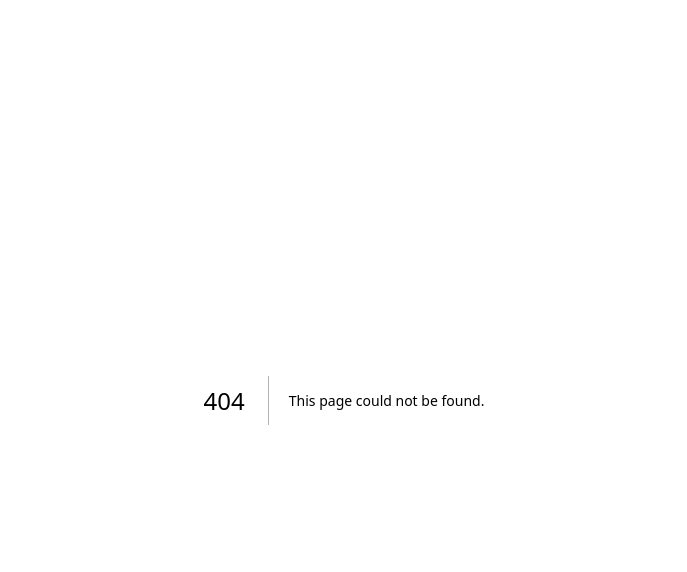
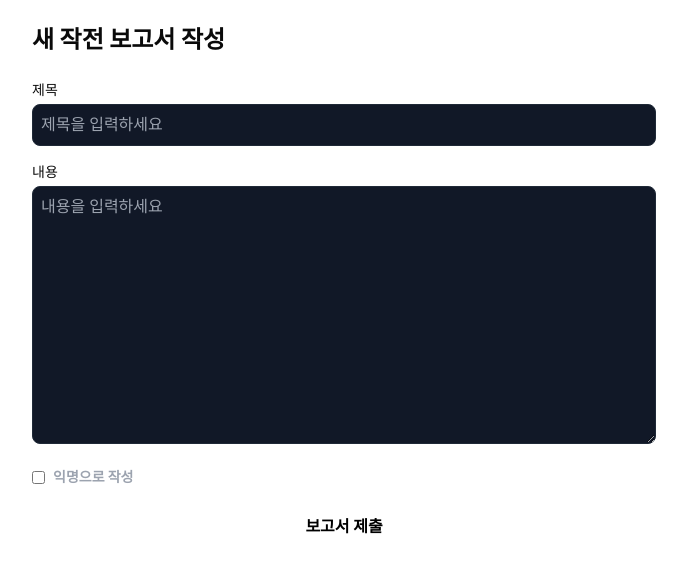
Before and after one commit to CSE4Seoul/cse4seoul, a Next.js app: page /board/write in a window 1280 px wide. Before the commit this address had no page. Shown: the top 572 px of the page, without its empty margins (296-983 px from the left). Built offline with nearby package versions, Linux system fonts and the light colour scheme.

Commit message:
board function add

```diff
--- /dev/null
+++ b/app/(main)/board/[id]/page.tsx
@@ -0,0 +1,41 @@
+import { createClient } from '@/utils/supabase/server';
+import { notFound } from 'next/navigation';
+import Link from 'next/link';
+
+export default async function PostDetailPage({ params }: { params: { id: string } }) {
+  const supabase = await createClient();
+
+  // URL 파라미터로 넘어온 ID로 글 하나만 조회
+  const { data: post } = await supabase
+    .from('posts')
+    .select('*')
+    .eq('id', params.id)
+    .single();
+
+  if (!post) notFound(); // 글이 없으면 404 페이지로
+
+  return (
+    <div className="max-w-3xl mx-auto p-6 text-white">
+      <Link href="/board" className="text-blue-400 hover:underline mb-6 block">
+        ← 목록으로 돌아가기
+      </Link>
+
+      <article className="bg-gray-900/30 border border-gray-800 rounded-3xl p-8 backdrop-blur-sm">
+        <header className="mb-8 border-b border-gray-800 pb-6">
+          <h1 className="text-4xl font-bold mb-4">{post.title}</h1>
+          <div className="flex items-center text-gray-400 gap-3">
+            <span className="font-semibold text-gray-200">
+              {post.is_anonymous ? '익명의 요원' : post.author_name}
+            </span>
+            <span>•</span>
+            <span>{new Date(post.created_at).toLocaleString()}</span>
+          </div>
+        </header>
+
+        <div className="text-lg leading-relaxed whitespace-pre-wrap text-gray-200">
+          {post.content}
+        </div>
+      </article>
+    </div>
+  );
+}
--- /dev/null
+++ b/app/(main)/board/actions.ts
@@ -0,0 +1,42 @@
+'use server'
+
+import { createClient } from '@/utils/supabase/server';
+import { redirect } from 'next/navigation';
+import { revalidatePath } from 'next/cache';
+
+export async function createPost(formData: FormData) {
+  const supabase = await createClient();
+
+  // 1. 사용자 정보 가져오기
+  const { data: { user } } = await supabase.auth.getUser();
+  if (!user) throw new Error("로그인이 필요합니다.");
+
+  // 사용자 프로필에서 이름 가져오기
+  const { data: profile } = await supabase
+    .from('profiles')
+    .select('full_name')
+    .eq('id', user.id)
+    .single();
+
+  const title = formData.get('title') as string;
+  const content = formData.get('content') as string;
+  const is_anonymous = formData.get('is_anonymous') === 'on';
+
+  // 2. DB에 데이터 삽입
+  const { error } = await supabase.from('posts').insert({
+    title,
+    content,
+    author_id: user.id,
+    author_name: profile?.full_name || 'Unknown',
+    is_anonymous,
+  });
+
+  if (error) {
+    console.error(error);
+    return;
+  }
+
+  // 3. 캐시 갱신 및 리다이렉트
+  revalidatePath('/board');
+  redirect('/board');
+}
--- /dev/null
+++ b/app/(main)/board/page.tsx
@@ -0,0 +1,43 @@
+import { createClient } from '@/utils/supabase/server';
+import Link from "next/link";
+
+export default async function BoardPage() {
+  const supabase = await createClient();
+
+  const { data: posts, error } = await supabase
+    .from('posts')
+    .select('*')
+    .order('created_at', { ascending: false });
+
+  if (error) return <div className="p-6 text-red-500">에러 발생: {error.message}</div>;
+
+  return (
+    <div className="p-6 max-w-4xl mx-auto text-white">
+      {/* 🚀 이제 버튼이 보입니다! */}
+      <div className="flex justify-between items-center mb-8">
+        <h1 className="text-3xl font-bold">전략 게시판</h1>
+        <Link
+          href="/board/write"
+          className="bg-blue-600 hover:bg-blue-500 px-5 py-2.5 rounded-xl font-bold transition-all"
+        >
+          새 작전 수립 🖋️
+        </Link>
+      </div>
+
+      <div className="space-y-4">
+        {posts?.map((post) => (
+          <Link
+            key={post.id}
+            href={`/board/${post.id}`}
+            className="block p-5 border border-gray-800 rounded-2xl bg-gray-900/50 hover:bg-gray-800 transition-all"
+          >
+            <h2 className="text-xl font-semibold">{post.title}</h2>
+            <p className="text-gray-400 text-sm mt-2">
+              {post.is_anonymous ? '👤 익명의 요원' : `🎖️ ${post.author_name}`} • {new Date(post.created_at).toLocaleDateString()}
+            </p>
+          </Link>
+        ))}
+      </div>
+    </div>
+  );
+}
--- /dev/null
+++ b/app/(main)/board/write/page.tsx
@@ -0,0 +1,45 @@
+// app/(main)/board/write/page.tsx
+import { createPost } from "../actions";
+
+export default function WritePage() {
+  return (
+    <div className="max-w-2xl mx-auto p-6">
+      <h1 className="text-2xl font-bold mb-6">새 작전 보고서 작성</h1>
+
+      <form action={createPost} className="space-y-4">
+        <div>
+          <label className="block text-sm font-medium mb-1">제목</label>
+          <input
+            name="title"
+            required
+            className="w-full bg-gray-900 border border-gray-800 rounded-lg p-2 text-white focus:border-blue-500 outline-none"
+            placeholder="제목을 입력하세요"
+          />
+        </div>
+
+        <div>
+          <label className="block text-sm font-medium mb-1">내용</label>
+          <textarea
+            name="content"
+            required
+            rows={10}
+            className="w-full bg-gray-900 border border-gray-800 rounded-lg p-2 text-white focus:border-blue-500 outline-none"
+            placeholder="내용을 입력하세요"
+          />
+        </div>
+
+        <div className="flex items-center gap-2">
+          <input type="checkbox" name="is_anonymous" id="anon" />
+          <label htmlFor="anon" className="text-sm text-gray-400 font-bold">익명으로 작성</label>
+        </div>
+
+        <button
+          type="submit"
+          className="w-full bg-white text-black font-bold py-3 rounded-lg hover:bg-gray-200 transition"
+        >
+          보고서 제출
+        </button>
+      </form>
+    </div>
+  );
+}
--- a/app/(main)/dashboard/page.tsx
+++ b/app/(main)/dashboard/page.tsx
@@ -2,6 +2,7 @@
 import { createClient } from '@/utils/supabase/server';
 import { redirect } from 'next/navigation';
 import { getClanInfo } from '@/utils/clash';
+import Link from 'next/link';
 
 export default async function DashboardPage() {
   const supabase = await createClient();
@@ -21,6 +22,7 @@
 
     const clanData = await getClanInfo();
   return (
+
     <div className="min-h-screen bg-black text-white p-6 md:p-12 relative overflow-hidden">
       {/* 배경 데코레이션 */}
       <div className="absolute top-0 right-0 w-[500px] h-[500px] bg-blue-900/20 rounded-full blur-[120px] -z-10" />
@@ -56,6 +58,25 @@
 
         {/* 메인 대시보드 그리드 */}
         <div className="grid grid-cols-1 md:grid-cols-3 gap-6">
+
+          {/* 게시판 바로가기 버튼 추가 */}
+<div className="mt-8 mb-4">
+  <Link
+    href="/board"
+    className="flex items-center justify-between p-4 rounded-2xl bg-gradient-to-r from-blue-600/20 to-purple-600/20 border border-blue-500/30 hover:border-blue-500/60 transition-all group"
+  >
+    <div className="flex items-center gap-3">
+      <span className="text-2xl">🖋️</span>
+      <div>
+        <h3 className="font-bold text-white">전략 게시판 (Strategy Board)</h3>
+        <p className="text-xs text-gray-400">클랜원들과 작전 및 정보를 공유하세요.</p>
+      </div>
+    </div>
+    <span className="text-blue-400 group-hover:translate-x-1 transition-transform">
+      Enter →
+    </span>
+  </Link>
+</div>
 
           {/* 1. 내 프로필 카드 */}
           <div className="bg-gray-900/40 backdrop-blur-sm border border-gray-800 p-8 rounded-2xl hover:border-blue-500/30 transition-all duration-300 group shadow-xl">
```
